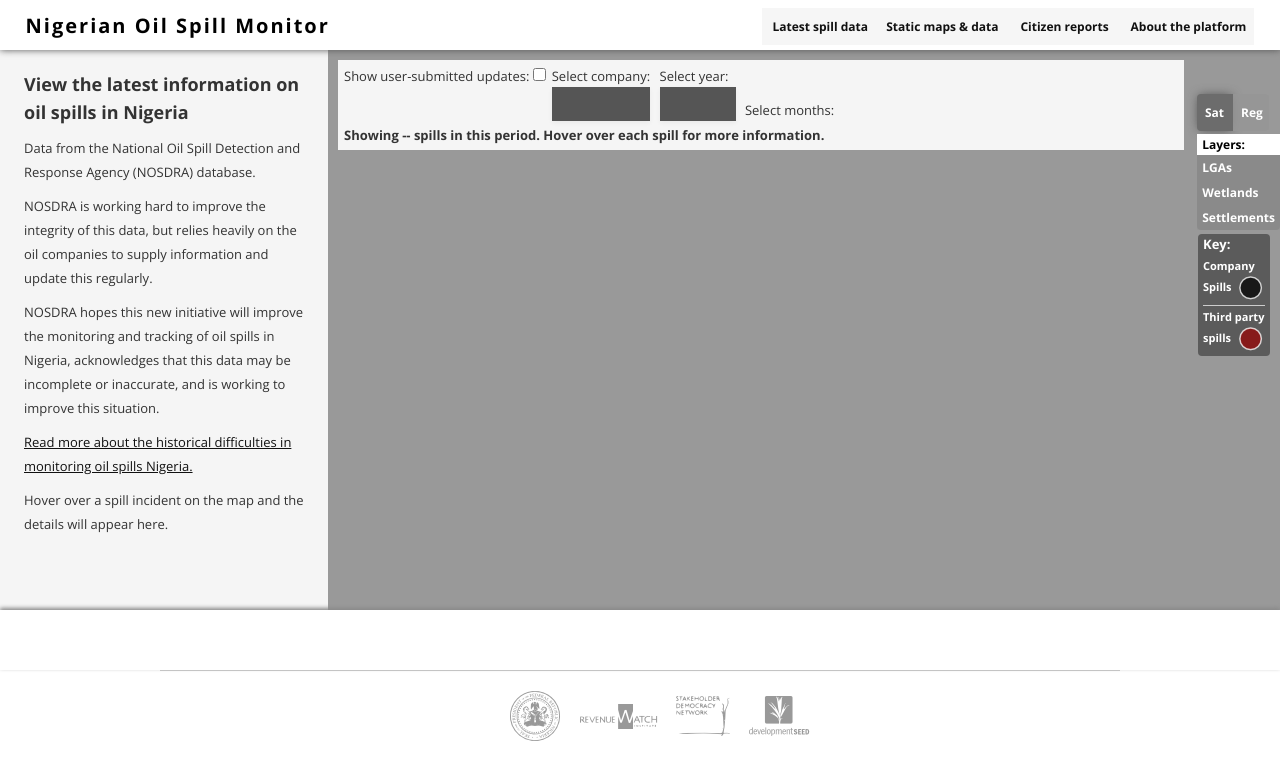
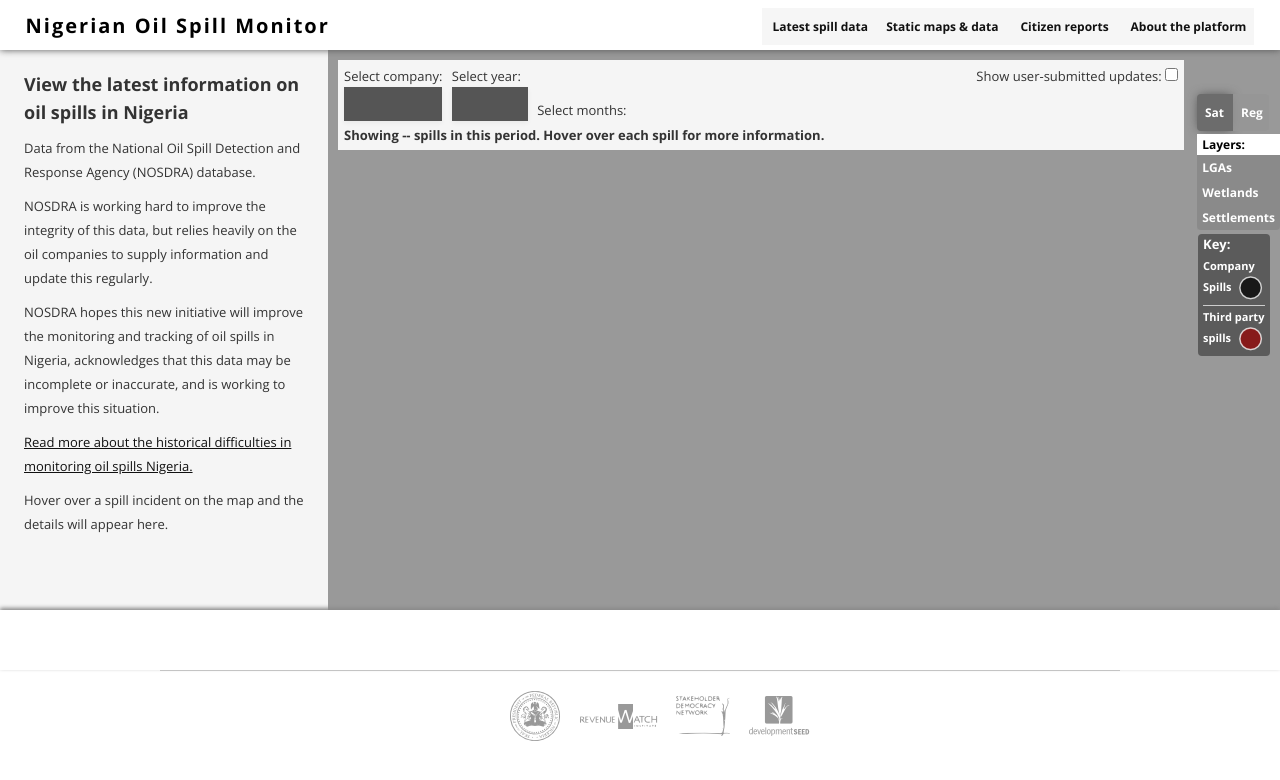
Before and after one commit to sdn4nigeria/monitoring-platform, a Jekyll site: the page built from index.html, in a window 1280 px wide. Shown: the top 780 px of the page. Built offline with Jekyll 4.4.1, drawn with Linux system fonts in a browser that asks for light colours; nearby versions of some CDN libraries; some web fonts are replaced; library files that are not in the unit come from our copies; Markdown is read by kramdown in place of the engine named in the settings.

Commit message:
Update index.html

```diff
--- a/index.html
+++ b/index.html
@@ -70,7 +70,7 @@ class: frontpage
               Select months:
               <div id='options'> </div>
             </div>
-            <div style='float:left;'>Show user-submitted updates: <input type="checkbox" /> </div>
+            <div style='float:right;'>Show user-submitted updates: <input type="checkbox" /> </div>
 
 
 
```
